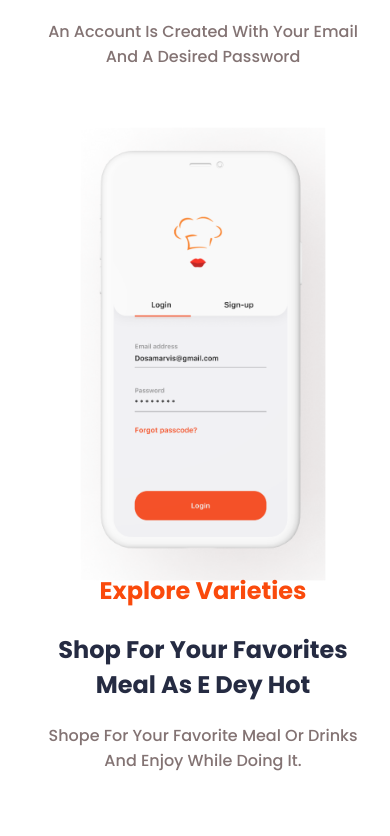
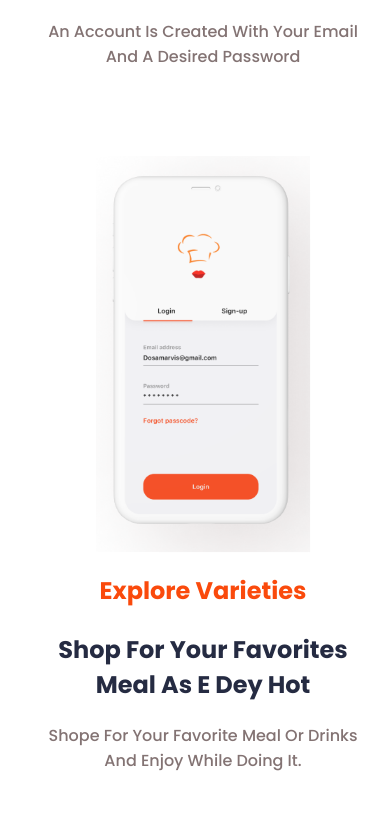
Before and after one commit to Ojoshegbe/olonje-wedsite, a plain HTML site: page index.html in a window 390 px wide. Shown: the part 1708-2544 px from the top of the page. Drawn offline with Linux system fonts and the light colour scheme.

Commit message:
Update text10.css
committed

```diff
--- a/text10.css
+++ b/text10.css
@@ -157,7 +157,6 @@ header .nev-tage a:hover{
 
 .second-page{
     width: 100vw;
-    /* background-color: red; */
 
 }
 .second-page h1{
@@ -182,7 +181,7 @@ hr{
 
 .info-account, .info-account1{
     transition: all 1s ease-out;
-    transform: scale(.8);
+    transform: scale(0.7);
 }
 .info-account:hover, .info-account1:hover {
      transform: scale(1);
@@ -402,5 +401,8 @@ hr{
         top: 20rem;
         margin: 0;
     }
+  .info-account:hover, .info-account1:hover {
+     transform: scale(0.7);
+}
 
 }
```
